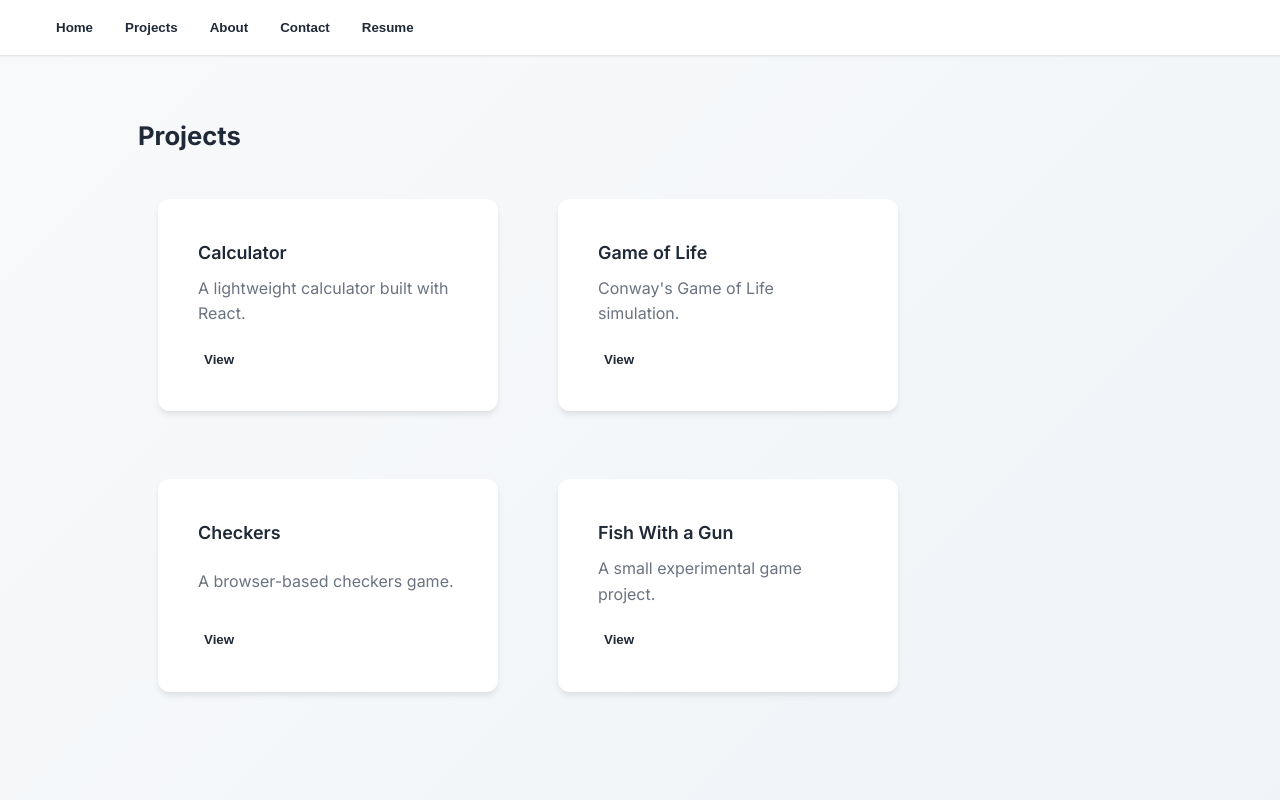
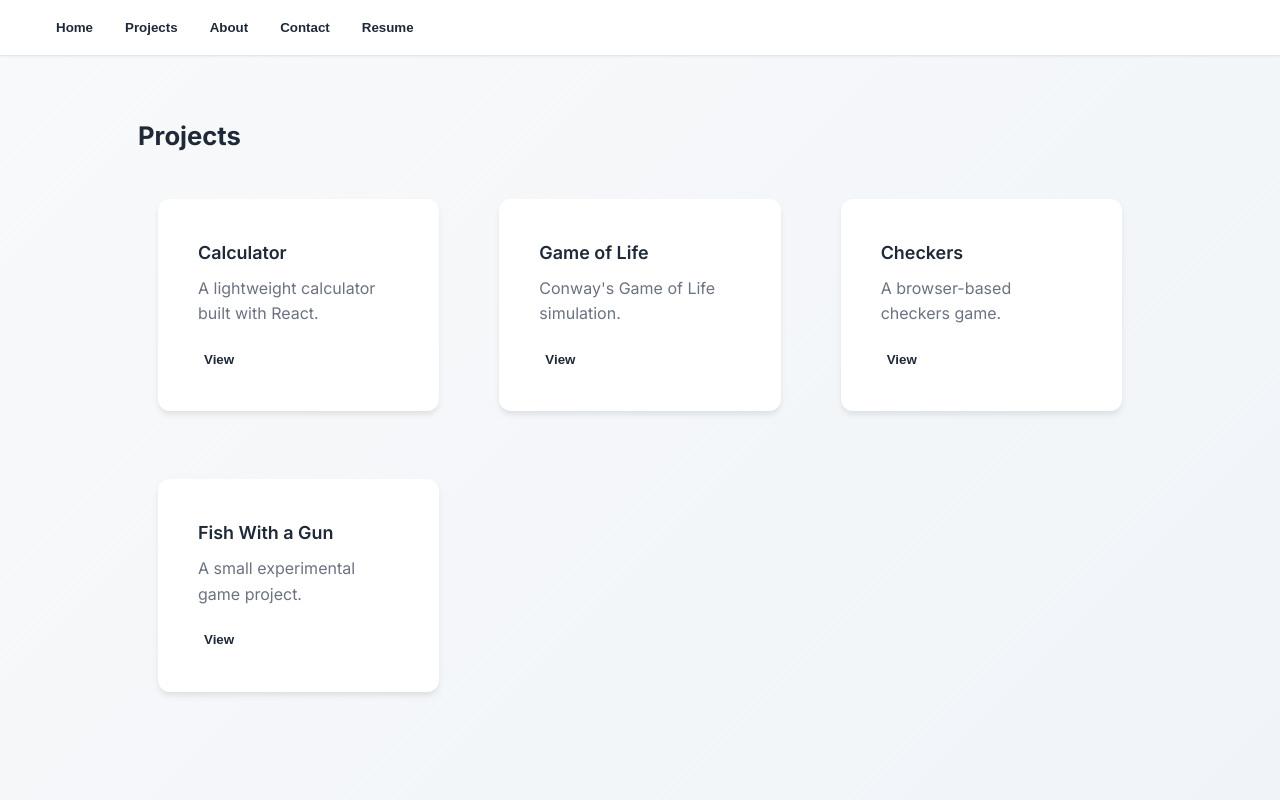
Before and after one commit to Devportej/danielporterjWeb, a React (Vite) app: page /projects in a window 1280 px wide. Shown: the top 800 px of the page. Built offline with nearby package versions, Linux system fonts and the light colour scheme.

Commit message:
fix: make rows optional and adjust grid template logic

```diff
--- a/src/Projects/Projects.tsx
+++ b/src/Projects/Projects.tsx
@@ -29,7 +29,7 @@ const Projects = () => {
   return (
     <main className="projects container">
       <h1>Projects</h1>
-      <Grid rows={0} cols={1} minColWidth={260} maxCols={3} gap={20}>
+      <Grid cols={1} minColWidth={260} gap={20}>
         {projects.map((p) => (
           <Card key={p.id}>
             <h3>{p.title}</h3>
--- a/src/components/Grid/Grid.tsx
+++ b/src/components/Grid/Grid.tsx
@@ -3,8 +3,8 @@ import './Grid.css';
 
 type Props = {
   children: ReactNode;
-  /** Number of rows in the grid (can be 1) */
-  rows: number;
+  /** Number of rows in the grid (default: auto-generated) */
+  rows?: number;
   /** Number of columns in the grid (can be 1) */
   cols: number;
   /** Shorthand gap (e.g. "16px" or 16) applied to both row and column gaps */
@@ -54,7 +54,7 @@ const Grid: FC<Props> = ({
     gridTemplateColumns: cssMinCol
       ? `repeat(auto-fit, minmax(${cssMinCol}, 1fr))`
       : `repeat(${cols}, minmax(0, 1fr))`,
-    gridTemplateRows: `repeat(${rows}, auto)`,
+    ...(rows && rows > 0 ? { gridTemplateRows: `repeat(${rows}, auto)` } : {}),
     gap: toCssValue(
       rowGap === undefined && colGap === undefined ? gap : undefined
     ),
```
